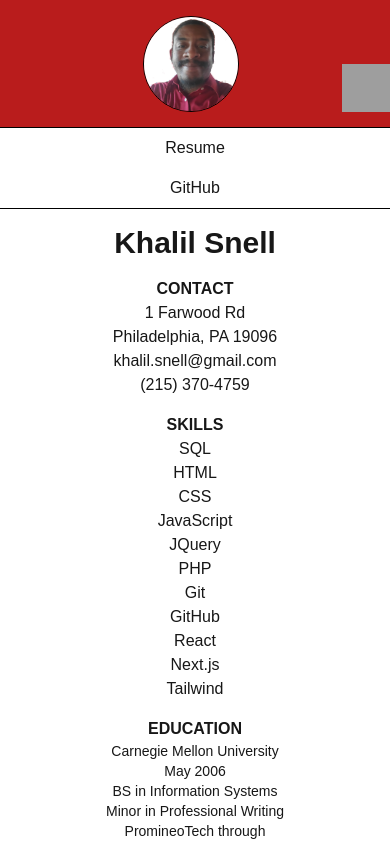
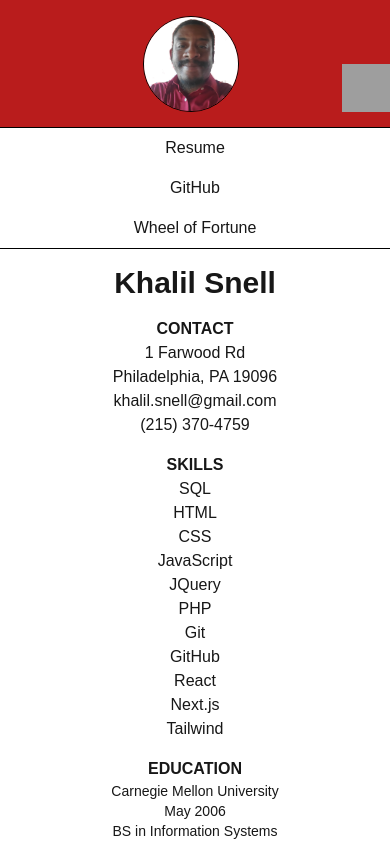
Before and after one commit to khsnell/khalil-website, a Next.js app: page / in a window 390 px wide. Both pictures are taken after a click on the picture 366 px from the left and 88 px from the top of the page. Shown: the top 844 px of the page. Built offline with nearby package versions, Linux system fonts and the light colour scheme; grey boxes are pictures that could not be loaded.

Commit message:
adding link to mobile

```diff
--- a/app/components/header.tsx
+++ b/app/components/header.tsx
@@ -41,7 +41,7 @@ export default function Header() {
 				<li className="md:inline-block p-2">
 					<Link href="https://github.com/khsnell">GitHub</Link>
 				</li>
-				<li className="hidden md:inline-block p-2">
+				<li className="md:inline-block p-2">
 					<Link href="/wheel-of-fortune/">Wheel of Fortune</Link>
 				</li>
 			</ul>
```
